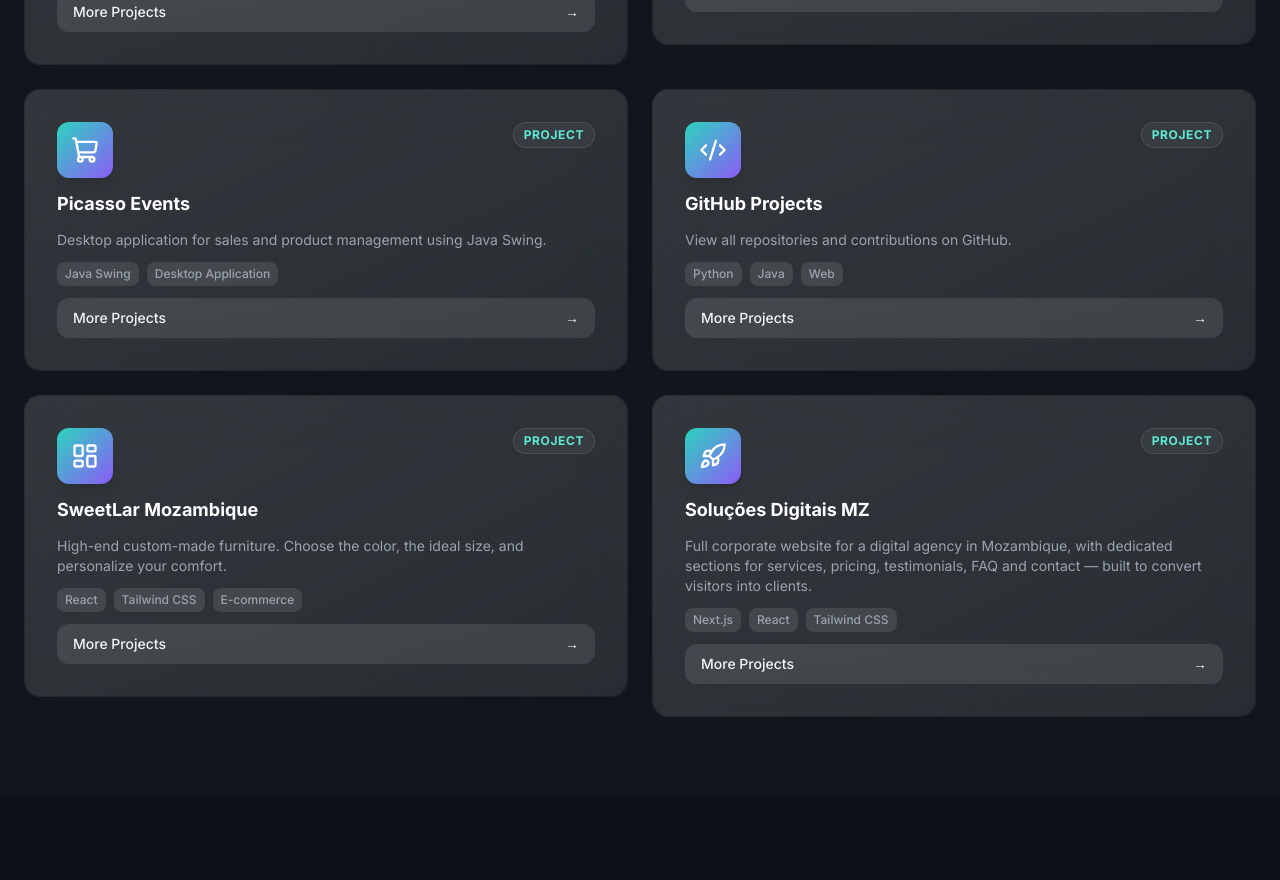
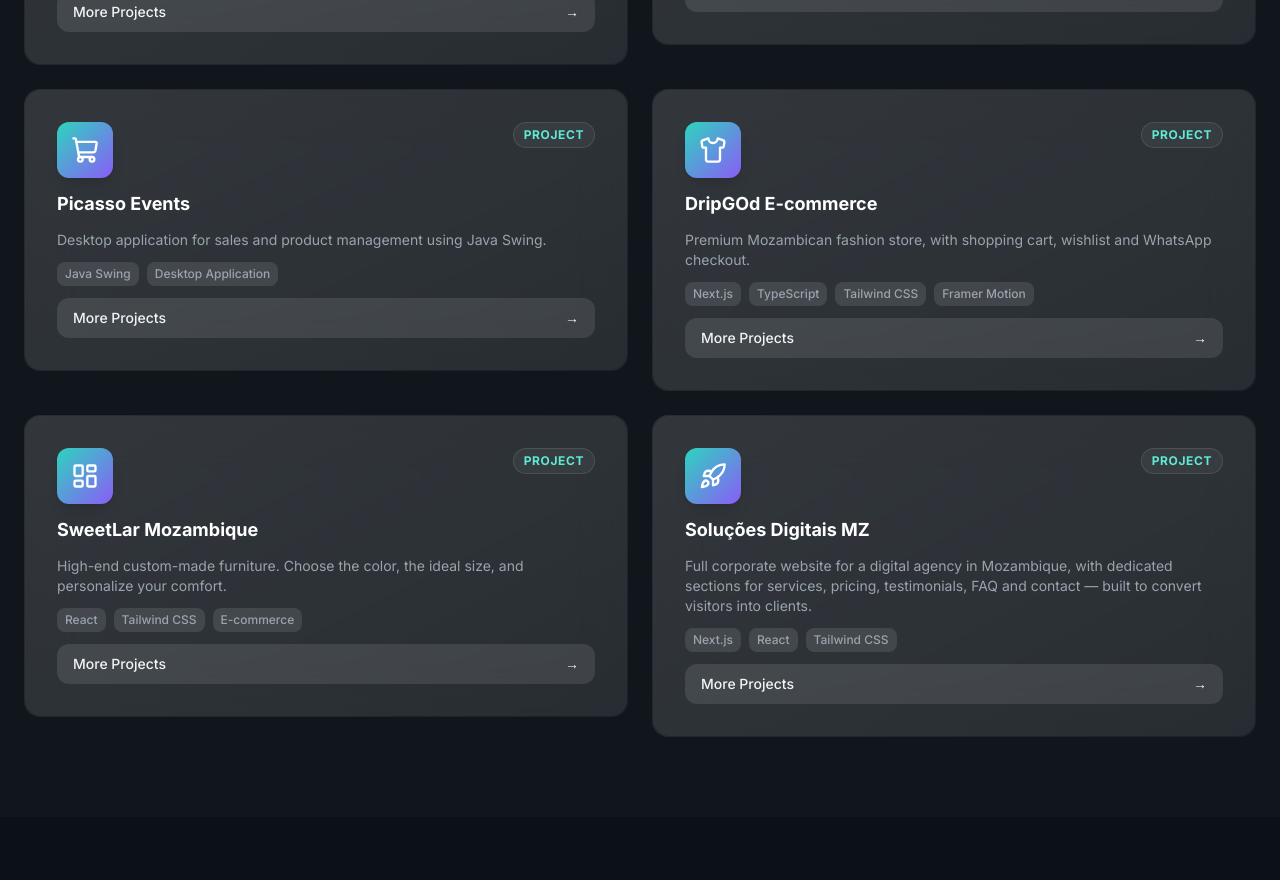
Before and after one commit to dev-zilton/portfolio, a React (Vite) app: page / in a window 1280 px wide. Shown: the part 2640-3520 px from the top of the page. Built offline with nearby package versions, Linux system fonts and the light colour scheme.

Commit message:
feat: substitui card 'Projetos GitHub' por 'E-commerce DripGOd'
- Adiciona icone Shirt ao ProjectCard para representar loja de moda
- Atualiza portfolio.ts: id, icone e link do projeto DripGOd
- Atualiza translations.ts (en/pt/fr) com titulo, descricao e tags reais do projeto

```diff
--- a/src/components/ProjectCard.tsx
+++ b/src/components/ProjectCard.tsx
@@ -1,4 +1,4 @@
-import { Leaf, Car, ShoppingCart, Code2, LayoutDashboard, Rocket } from "lucide-react";
+import { Leaf, Car, ShoppingCart, Code2, LayoutDashboard, Rocket, Shirt } from "lucide-react";
 import { useLanguage } from "../i18n/LanguageContext";
 import { GlassCard } from "./ui/GlassCard";
 
@@ -9,6 +9,7 @@
   code: <Code2 className="h-7 w-7" />,
   layout: <LayoutDashboard className="h-7 w-7" />,
   rocket: <Rocket className="h-7 w-7" />,
+  shirt: <Shirt className="h-7 w-7" />,
 };
 
 type ProjectCardProps = {
--- a/src/data/portfolio.ts
+++ b/src/data/portfolio.ts
@@ -25,7 +25,7 @@
       icon: "cart",
       link: "https://github.com/dev-zilton/SistemaVendasUnico.java",
     },
-    { id: "github", icon: "code", link: "https://github.com/dev-zilton" },
+    { id: "dripgod", icon: "shirt", link: "https://fashion-website-improvements.vercel.app/" },
     {
       id: "landingpage",
       icon: "layout",
--- a/src/i18n/translations.ts
+++ b/src/i18n/translations.ts
@@ -206,10 +206,10 @@
           tags: ["Java Swing", "Desktop Application"],
         },
         {
-          id: "github",
-          title: "GitHub Projects",
-          description: "View all repositories and contributions on GitHub.",
-          tags: ["Python", "Java", "Web"],
+          id: "dripgod",
+          title: "DripGOd E-commerce",
+          description: "Premium Mozambican fashion store, with shopping cart, wishlist and WhatsApp checkout.",
+          tags: ["Next.js", "TypeScript", "Tailwind CSS", "Framer Motion"],
         },
         {
           id: "landingpage",
@@ -372,10 +372,10 @@
           tags: ["Java Swing", "Aplicação Desktop"],
         },
         {
-          id: "github",
-          title: "Projetos GitHub",
-          description: "Ver todos os repositórios e contribuições no GitHub.",
-          tags: ["Python", "Java", "Web"],
+          id: "dripgod",
+          title: "E-commerce DripGOd",
+          description: "Loja de moda premium moçambicana, com carrinho de compras, favoritos e checkout via WhatsApp.",
+          tags: ["Next.js", "TypeScript", "Tailwind CSS", "Framer Motion"],
         },
         {
           id: "landingpage",
@@ -537,10 +537,10 @@
           tags: ["Java Swing", "Application Desktop"],
         },
         {
-          id: "github",
-          title: "Projets GitHub",
-          description: "Voir tous les dépôts et contributions sur GitHub.",
-          tags: ["Python", "Java", "Web"],
+          id: "dripgod",
+          title: "E-commerce DripGOd",
+          description: "Boutique de mode premium mozambicaine, avec panier, favoris et paiement via WhatsApp.",
+          tags: ["Next.js", "TypeScript", "Tailwind CSS", "Framer Motion"],
         },
         {
           id: "landingpage",
```
